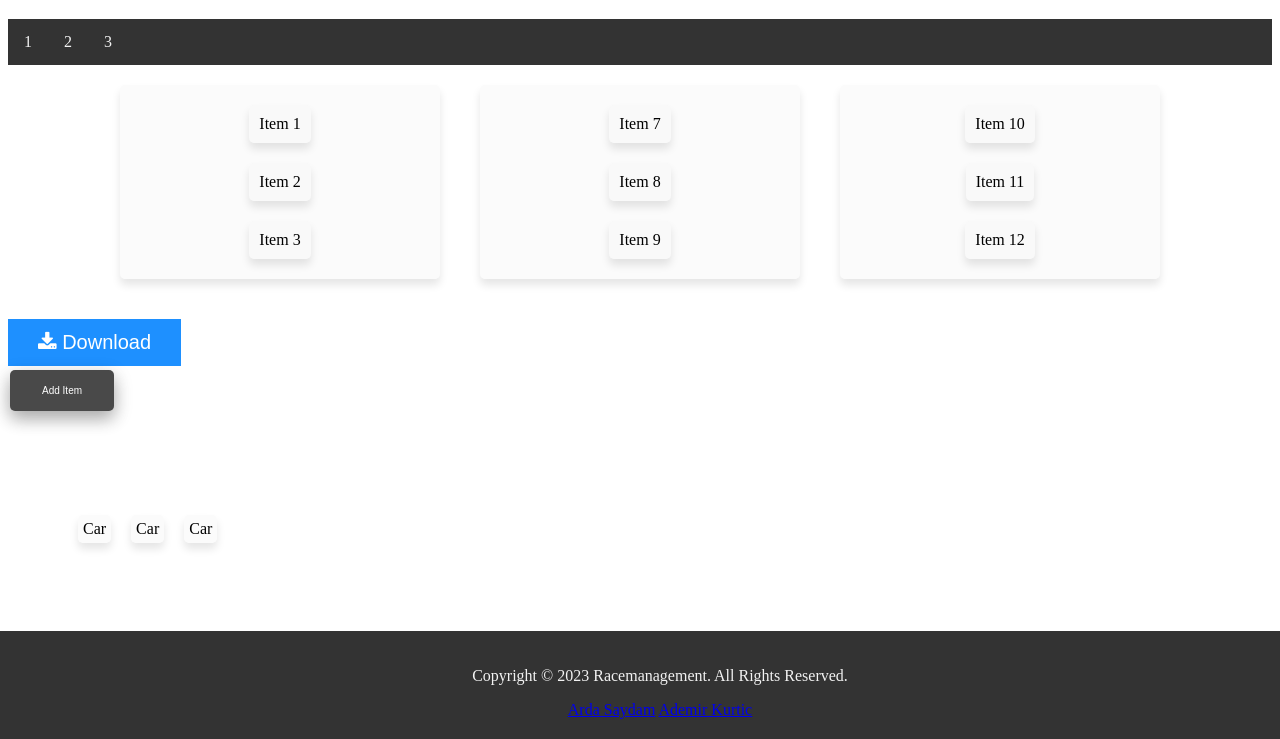
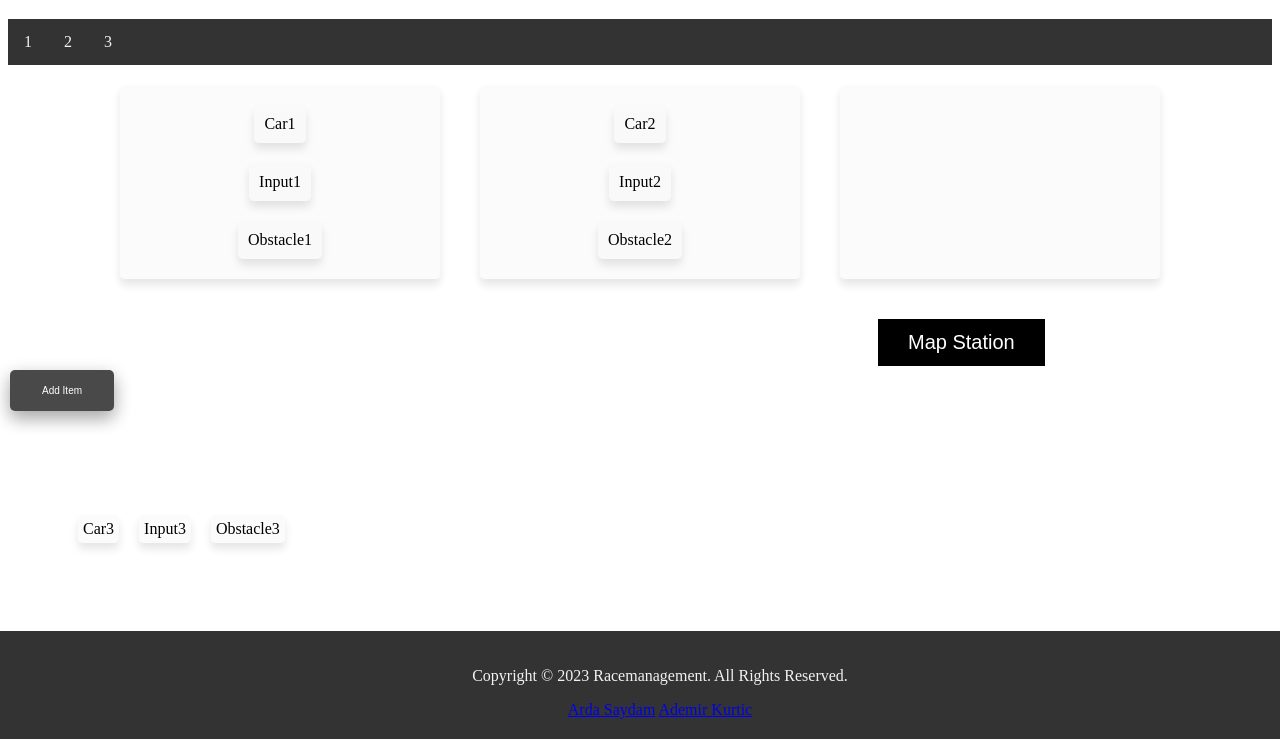
Before and after one commit to 2324-3bhif-teaching/Racemanagement, a website with bundled scripts: page RaceManagement/public/index.html in a window 1280 px wide. Shown: the part 61-800 px from the top of the page. Built offline with nearby package versions, Linux system fonts and the light colour scheme; files whose address does not match are found by name.

Commit message:
feat: map all Stations works and downloads json-file

```diff
--- a/RaceManagement/public/css/style.css
+++ b/RaceManagement/public/css/style.css
@@ -147,16 +147,17 @@ h1 {
 
 /* Download button styles */
 .btn {
-  background-color: DodgerBlue;
+  background-color: rgb(0, 0, 0);
   border: none;
   color: white;
   padding: 12px 30px;
   cursor: pointer;
   font-size: 20px;
   margin-top: 20px; /* Add margin to separate the button from the list */
+  margin-left: 870px;
 }
 
 /* Darker background on mouse-over */
 .btn:hover {
-  background-color: RoyalBlue;
+  background-color: rgb(58, 58, 58);
 }
--- a/RaceManagement/public/index.html
+++ b/RaceManagement/public/index.html
@@ -16,31 +16,30 @@
     </div>
     <div class="container">
         <ul class="list" id="myList">
-            <li draggable="true" id="item1">Item 1</li>
-            <li draggable="true" id="item2">Item 2</li>
-            <li draggable="true" id="item3">Item 3</li>
+            <li draggable="true" id="item1">Car1</li>
+            <li draggable="true" id="item2">Input1</li>
+            <li draggable="true" id="item3">Obstacle1</li>
         </ul>
+
         <ul class="list" id="myList3">
-            <li draggable="true" id="item7">Item 7</li>
-            <li draggable="true" id="item8">Item 8</li>
-            <li draggable="true" id="item9">Item 9</li>
+            <li draggable="true" id="item7">Car2</li>
+            <li draggable="true" id="item8">Input2</li>
+            <li draggable="true" id="item9">Obstacle2</li>
         </ul>
         <ul class="list" id="myList4">
-            <li draggable="true" id="item10">Item 10</li>
-            <li draggable="true" id="item11">Item 11</li>
-            <li draggable="true" id="item12">Item 12</li>
+
         </ul>
 
     </div>
-    <button class="btn" id="downloadBtn"><i class="fa fa-download"></i> Download</button>
+    <button class="btn" id="downloadBtn">Map Station</button>
     <br>
     <button class="button button1" id="addButton" type="submit" name="loginButton">Add Item</button>
 
     <div class="horizontalList">
         <ul class="horizontal-list" id="myList2">
-            <li draggable="true" id="item4">Car</li>
-            <li draggable="true" id="item5">Car</li>
-            <li draggable="true" id="item6">Car</li>
+            <li draggable="true" id="item4">Car3</li>
+            <li draggable="true" id="item5">Input3</li>
+            <li draggable="true" id="item6">Obstacle3</li>
         </ul>
     </div>
     <div class="footer">
```
Also changed, not shown: RaceManagement/public/index.ts (+11 -6 lines).
